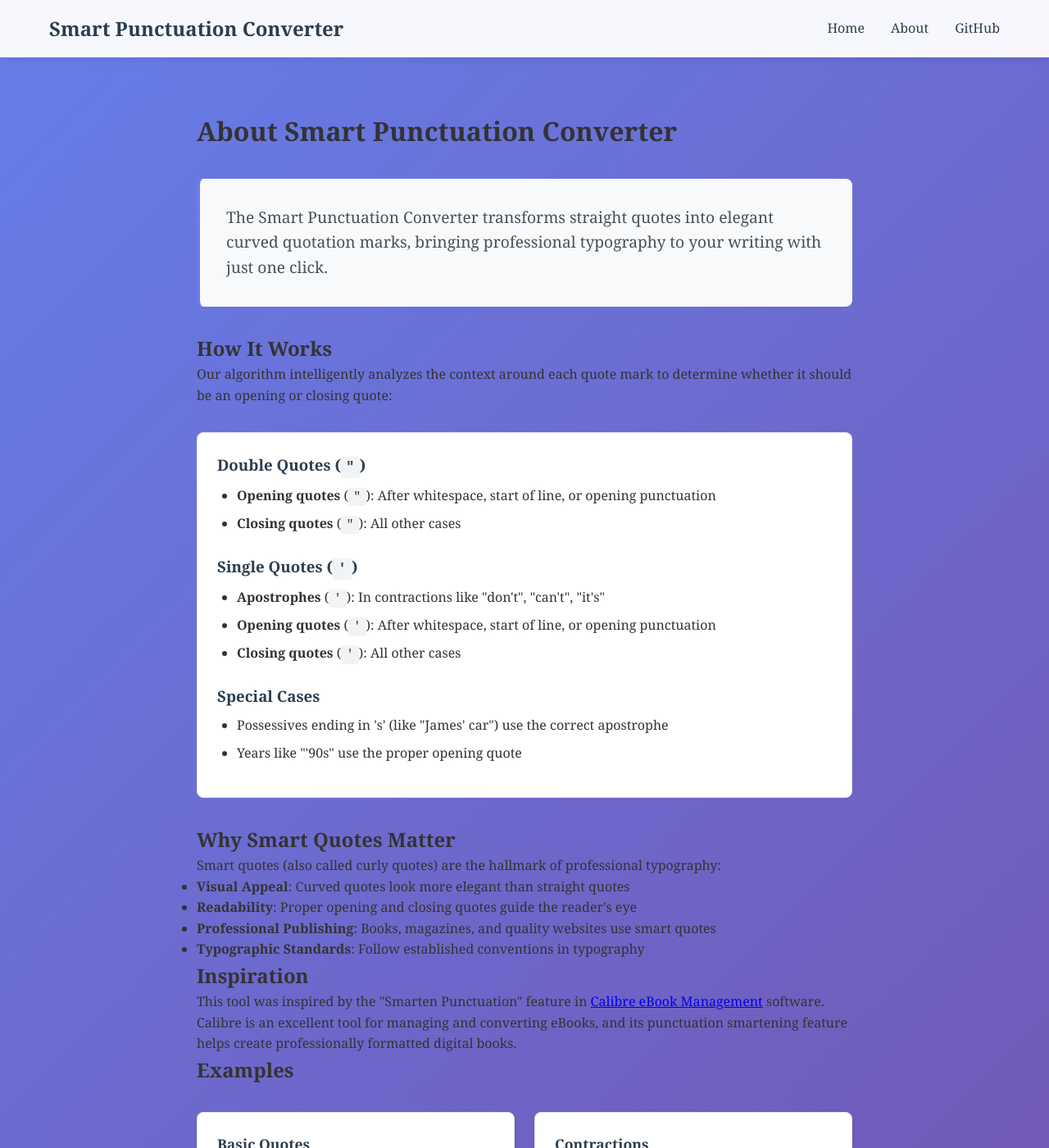
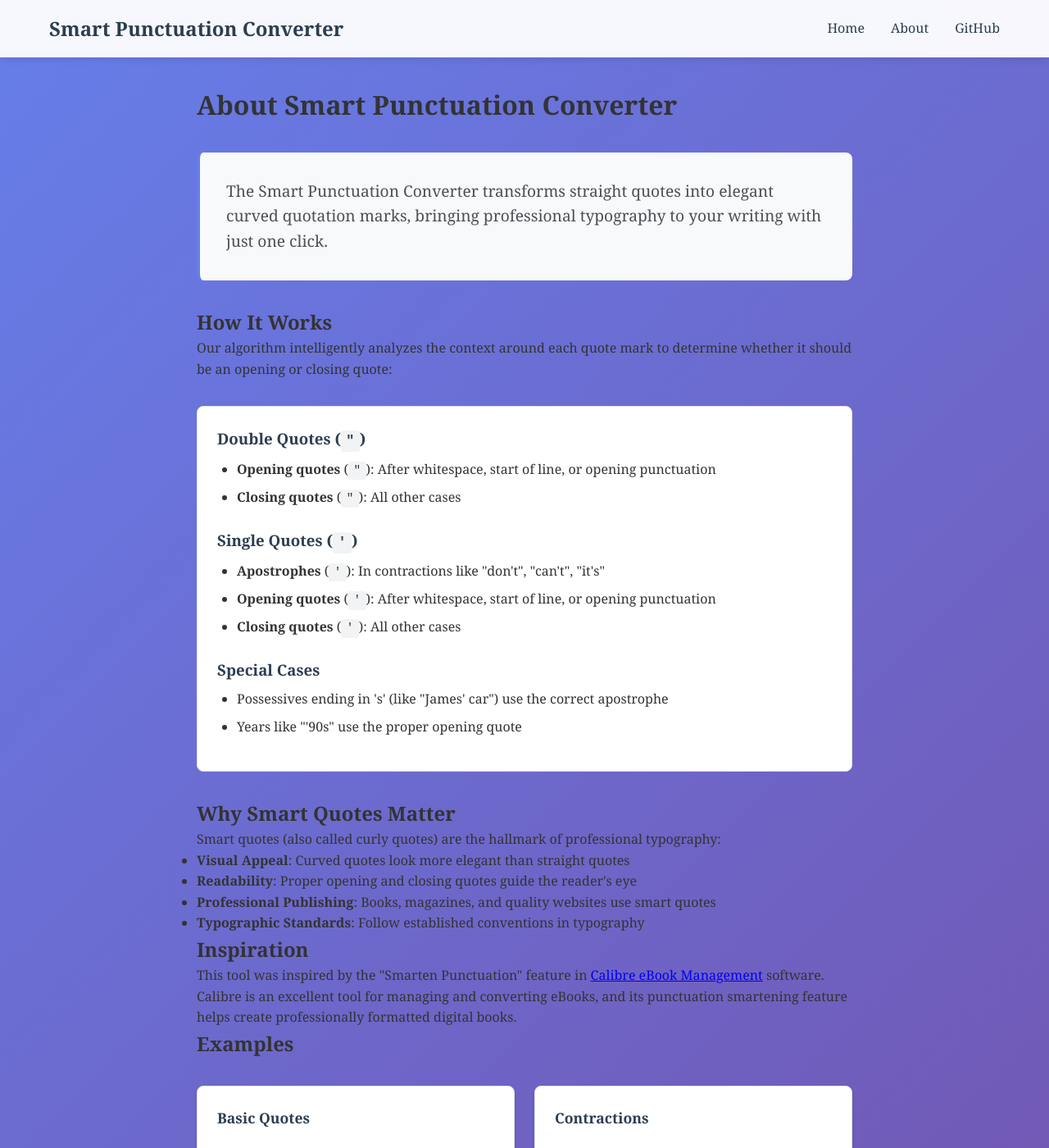
Before and after one commit to ramasas/smart-punctuation, a Jekyll site: the page built from about.md, in a window 1280 px wide and 1400 px high. Shown: the whole window at 82% size. Built offline with Jekyll 4.4.1, drawn with Linux system fonts in a browser that asks for light colours.

Commit message:
Fine tune styles

```diff
--- a/assets/css/style.scss
+++ b/assets/css/style.scss
@@ -79,7 +79,6 @@ body {
 /* Main content */
 .main-content {
   flex: 1;
-  padding: 2rem 0;
 }
 
 .container {
@@ -91,7 +90,6 @@ body {
 /* Hero section */
 .hero-section {
   text-align: center;
-  padding: 2rem 0;
   color: white;
 }
 
--- a/assets/js/smart-punctuation.js
+++ b/assets/js/smart-punctuation.js
@@ -112,7 +112,7 @@
                 font-weight: 500;
                 z-index: 1000;
                 transition: all 0.3s ease;
-                transform: translateX(100%);
+                transform: translateX(120%);
             `;
       document.body.appendChild(feedback);
     }
```
Also changed, not shown: index.md (+0 -2 lines).
